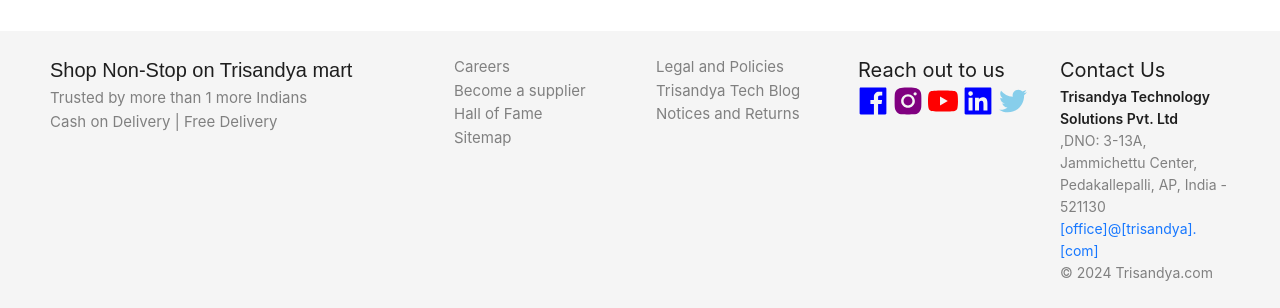
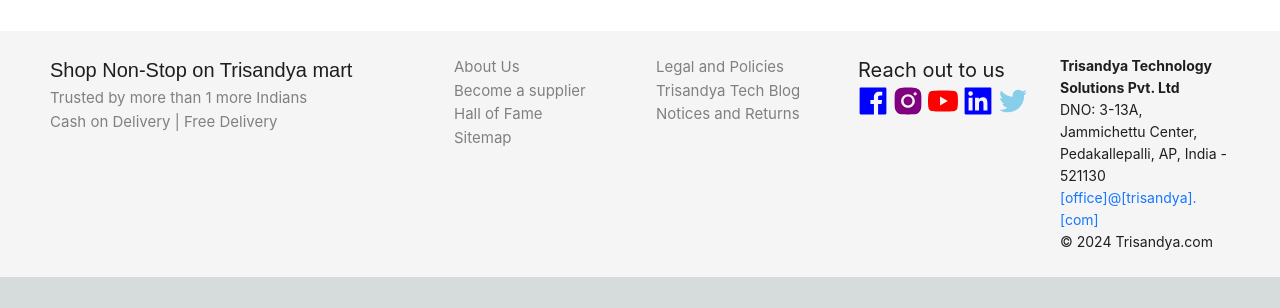
Before and after one commit to trisandyatechnologies/ecom, a Next.js app: page / in a window 1280 px wide. Shown: the part 769-1077 px from the top of the page. After the commit the page ends 1046 px from the top, so only its background shows below. Built offline with nearby package versions, Linux system fonts and the light colour scheme; no server answers; the database is empty.

Commit message:
footer styling

```diff
--- a/src/components/Footer.tsx
+++ b/src/components/Footer.tsx
@@ -5,20 +5,14 @@ import {
   TwitterOutlined,
   YoutubeFilled,
 } from "@ant-design/icons";
-import {
-  Col,
-  Flex,
-  Layout,
-  Row,
-  Typography,
-} from "antd";
+import { Col, Flex, Layout, Row, Typography } from "antd";
 import Link from "next/link";
 
 import React from "react";
 
 function FooterLink({ name, href }: { name: string; href: string }) {
   return (
-    <Link href={href} target="_blank">
+    <Link href={href}>
       <Typography style={{ color: "gray", fontSize: 15 }}>{name}</Typography>
     </Link>
   );
@@ -27,11 +21,8 @@ function FooterLink({ name, href }: { name: string; href: string }) {
 export default function Footer() {
   return (
     <Layout.Footer>
-      <Row
-        className="footerstyle"
-        gutter={{ xs: 8, sm: 16, md: 24, lg: 32 }}
-      >
-        <Col xs={24}  md={12} xl={8} >
+      <Row className="footerstyle" gutter={{ xs: 8, sm: 16, md: 24, lg: 32 }}>
+        <Col xs={24} md={12} xl={8}>
           <Flex vertical>
             <Typography style={{ fontFamily: "sans-serif", fontSize: 20 }}>
               Shop Non-Stop on Trisandya mart
@@ -42,38 +33,38 @@ export default function Footer() {
             <Typography style={{ fontSize: 15, color: "gray" }}>
               Cash on Delivery | Free Delivery
             </Typography>
-            <Flex style={{ height: "fit-content" }}>
-              {/* <Link href="" target="_blank">
+            {/* <Flex style={{ height: "fit-content" }}>
+              <Link href="" target="_blank">
                 <img
                   style={{ width: 200, paddingRight: 10, marginTop: 6 }}
                   src="https://play.google.com/intl/en_us/badges/static/images/badges/en_badge_web_generic.png"
                 />
-              </Link> */}
-              {/* <Link href="" target="_blank">
+              </Link>
+              <Link href="" target="_blank">
                 <img
                   style={{ width: 160 }}
                   src="https://encrypted-tbn0.gstatic.com/images?q=tbn:ANd9GcQt4QcOwLdFYst6geIybh_PnL38ci6zL8fb1w&usqp=CAU"
                 />
-              </Link> */}
-            </Flex>
+              </Link>
+            </Flex> */}
           </Flex>
         </Col>
-        <Col className="footer_col" xs={12}  md={6} xl={4}>
+        <Col className="footer_col" xs={12} md={6} xl={4}>
           <Flex vertical>
-            <FooterLink name="Careers" href="" />
-            <FooterLink name="Become a supplier" href="" />
-            <FooterLink name="Hall of Fame" href="" />
-            <FooterLink name="Sitemap" href="" />
+            <FooterLink name="About Us" href="https://www.trisandya.com" />
+            <FooterLink name="Become a supplier" href="#" />
+            <FooterLink name="Hall of Fame" href="#" />
+            <FooterLink name="Sitemap" href="#" />
           </Flex>
         </Col>
-        <Col className="footer_col" xs={12}  md={6} xl={4}>
+        <Col className="footer_col" xs={12} md={6} xl={4}>
           <Flex vertical>
-            <FooterLink name="Legal and Policies" href="" />
-            <FooterLink name="Trisandya Tech Blog" href="" />
-            <FooterLink name="Notices and Returns" href="" />
+            <FooterLink name="Legal and Policies" href="/privacy" />
+            <FooterLink name="Trisandya Tech Blog" href="#" />
+            <FooterLink name="Notices and Returns" href="#" />
           </Flex>
         </Col>
-        <Col className="footer_col" xs={24}  md={12} xl={4}>
+        <Col className="footer_col" xs={24} md={12} xl={4}>
           <Flex vertical>
             <Typography style={{ fontSize: 20 }}>Reach out to us</Typography>
             <Flex
@@ -82,35 +73,56 @@ export default function Footer() {
                 justifyContent: "space-between",
               }}
             >
-              <Link href="">
+              <Link href="https://www.facebook.com/trisandyatech">
                 <FacebookFilled style={{ color: "blue", fontSize: 30 }} />
               </Link>
-              <Link href="" target="_blank">
+              <Link
+                href="https://www.instagram.com/trisandyatech"
+                target="_blank"
+              >
                 <InstagramFilled style={{ color: "purple", fontSize: 30 }} />
               </Link>
-              <Link href="" target="_blank">
+              <Link
+                href="https://www.youtube.com/trisandyatech"
+                target="_blank"
+              >
                 <YoutubeFilled style={{ color: "red", fontSize: 30 }} />
               </Link>
-              <Link href="" target="_blank">
+              <Link
+                href="https://in.linkedin.com/trisandyatech"
+                target="_blank"
+              >
                 <LinkedinFilled style={{ color: "blue", fontSize: 30 }} />
               </Link>
-              <Link href="" target="_blank">
+              <Link
+                href="https://www.twitter.com/trisandyatech"
+                target="_blank"
+              >
                 <TwitterOutlined style={{ color: "skyblue", fontSize: 30 }} />
               </Link>
             </Flex>
           </Flex>
         </Col>
-        <Col className="footer_col" xs={24}  md={12} xl={4}>
+        <Col className="footer_col" xs={24} md={12} xl={4}>
           <Flex vertical>
-            <Typography style={{ fontSize: 20 }}>Contact Us</Typography>
             <Typography style={{ color: "gray" }}>
-         <Typography> <strong> Trisandya Technology Solutions Pvt. Ltd</strong></Typography>,DNO: 3-13A, Jammichettu Center,
-             Pedakallepalli, AP, India - 521130  <Typography><a href="mailto:office@trisandya.com">[office]@[trisandya].[com]</a></Typography> © 2024 Trisandya.com
+              <Typography>
+                <b>Trisandya Technology Solutions Pvt. Ltd</b>
+              </Typography>
+              <Typography>
+                DNO: 3-13A, Jammichettu Center, Pedakallepalli, AP, India -
+                521130
+              </Typography>
+              <Typography>
+                <a href="mailto:office@trisandya.com">
+                  [office]@[trisandya].[com]
+                </a>
+              </Typography>
+              <Typography>© 2024 Trisandya.com</Typography>
             </Typography>
           </Flex>
         </Col>
       </Row>
-      </Layout.Footer>
-
+    </Layout.Footer>
   );
 }
```
